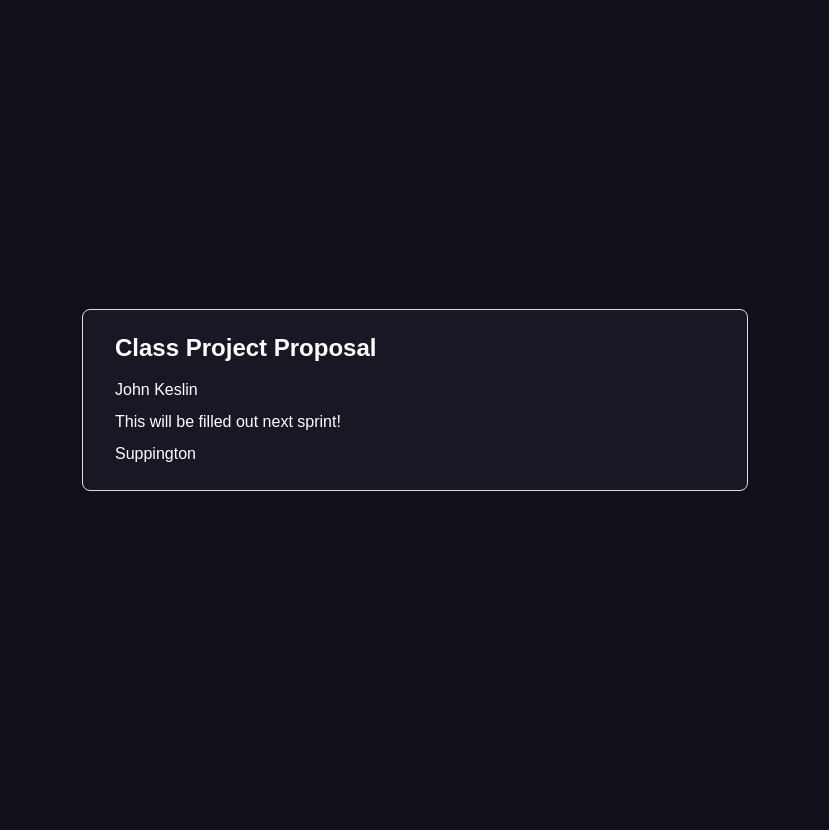
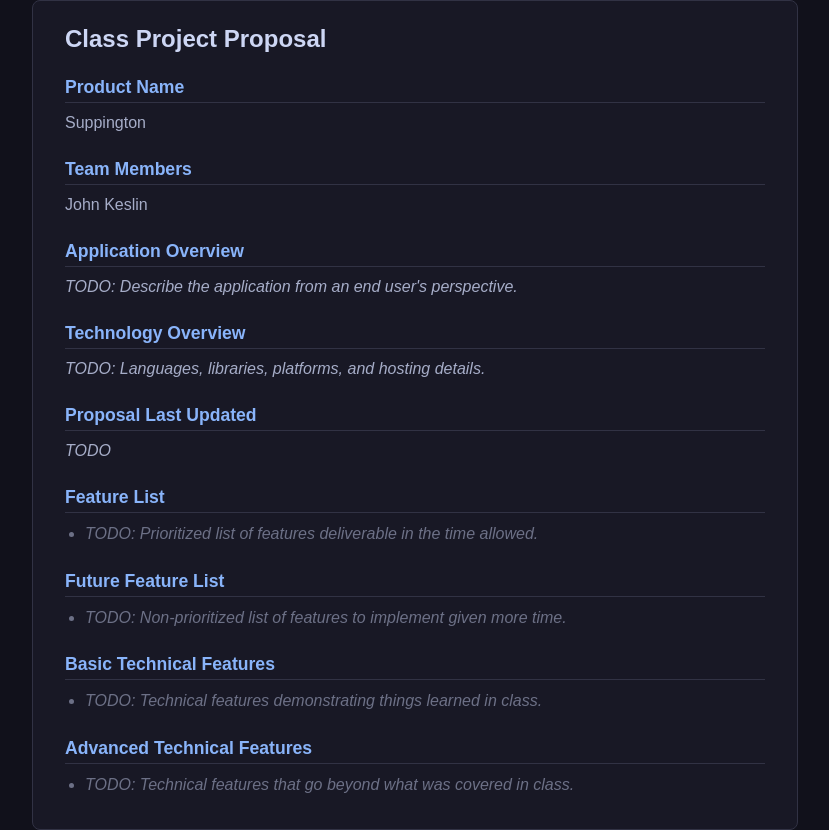
Before and after one commit to johnthreekay/class-project-proposal, a plain HTML site: page index.html in a window 1280 px wide. Shown: the whole page, without its empty margins (225-1054 px from the left). Before the commit the page ends 800 px from the top, so only its background shows below. Drawn offline with Linux system fonts and the light colour scheme.

Commit message:
Refactor index.html for improved structure and styling

```diff
--- a/index.html
+++ b/index.html
@@ -14,38 +14,85 @@
             min-height: 100vh;
             background-color: #11111b;
         }
-
         .panel {
             background-color: #181825;
-            border: 1px solid #ddd;
+            border: 1px solid #313244;
             border-radius: 8px;
             padding: 24px 32px;
-            max-width: 600px;
+            max-width: 700px;
             width: 100%;
+            color: #cdd6f4;
         }
-
         .panel h1 {
-            margin: 0 0 16px 0;
+            margin: 0 0 20px 0;
             font-size: 1.5rem;
+            color: #cdd6f4;
         }
-
+        .panel h2 {
+            margin: 24px 0 8px 0;
+            font-size: 1.1rem;
+            color: #89b4fa;
+            border-bottom: 1px solid #313244;
+            padding-bottom: 4px;
+        }
         .panel p {
             margin: 0 0 8px 0;
             line-height: 1.5;
-            color: #333;
+            color: #a6adc8;
         }
-
-        .panel p:last-child {
-            margin-bottom: 0;
+        .panel ul {
+            margin: 4px 0 8px 0;
+            padding-left: 20px;
+            color: #a6adc8;
+            line-height: 1.6;
+        }
+        .panel li {
+            margin-bottom: 2px;
+        }
+        .placeholder {
+            color: #6c7086;
+            font-style: italic;
         }
     </style>
 </head>
 <body>
     <div class="panel">
-        <h1 style="color:white;">Class Project Proposal</h1>
-        <p style="color:white;">John Keslin</p>
-        <p style="color:white;">This will be filled out next sprint!</p>
-        <p style="color:white;">Suppington</p>
+        <h1>Class Project Proposal</h1>
+
+        <h2>Product Name</h2>
+        <p>Suppington</p>
+
+        <h2>Team Members</h2>
+        <p>John Keslin</p>
+
+        <h2>Application Overview</h2>
+        <p class="placeholder">TODO: Describe the application from an end user's perspective.</p>
+
+        <h2>Technology Overview</h2>
+        <p class="placeholder">TODO: Languages, libraries, platforms, and hosting details.</p>
+
+        <h2>Proposal Last Updated</h2>
+        <p class="placeholder">TODO</p>
+
+        <h2>Feature List</h2>
+        <ul>
+            <li class="placeholder">TODO: Prioritized list of features deliverable in the time allowed.</li>
+        </ul>
+
+        <h2>Future Feature List</h2>
+        <ul>
+            <li class="placeholder">TODO: Non-prioritized list of features to implement given more time.</li>
+        </ul>
+
+        <h2>Basic Technical Features</h2>
+        <ul>
+            <li class="placeholder">TODO: Technical features demonstrating things learned in class.</li>
+        </ul>
+
+        <h2>Advanced Technical Features</h2>
+        <ul>
+            <li class="placeholder">TODO: Technical features that go beyond what was covered in class.</li>
+        </ul>
     </div>
 </body>
 </html>
```
